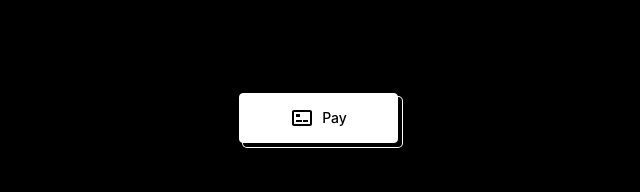
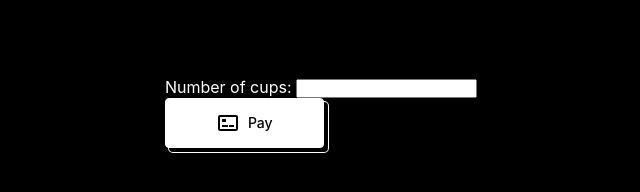
Before and after one commit to vanajmoorthy/kadak-chai-payment-portal, a website: page public/index.html in a window 1280 px wide. Shown: the part 532-724 px from the top of the page, without its empty margins (319-959 px from the left). Drawn offline with Linux system fonts and the light colour scheme; a web font is replaced by a local one.

```diff
--- a/public/index.html
+++ b/public/index.html
@@ -28,6 +28,8 @@
         <img src="./kadak-small.jpeg" alt="logo">
 
         <form action="/create-checkout-session" method="POST">
+            <label for="quantity">Number of cups: </label>
+            <input type="number" id="quantity" name="quantity"></input>
             <button class="button-50" type="submit" id="checkout-button">
                 <svg class="card" xmlns="http://www.w3.org/2000/svg" width="24" height="24" viewBox="0 0 24 24"
                     style="fill: rgba(0, 0, 0, 1);transform: ;msFilter:;">
--- a/server.js
+++ b/server.js
@@ -8,6 +8,9 @@
 const PORT = process.env.PORT || 4242;
 
 const YOUR_DOMAIN = `http://kadakchai.up.railway.app`;
+
+app.use(express.urlencoded());
+app.use(express.json());
 
 app.get("/", (req, res) => {
 	res.render("./index.html");
```
